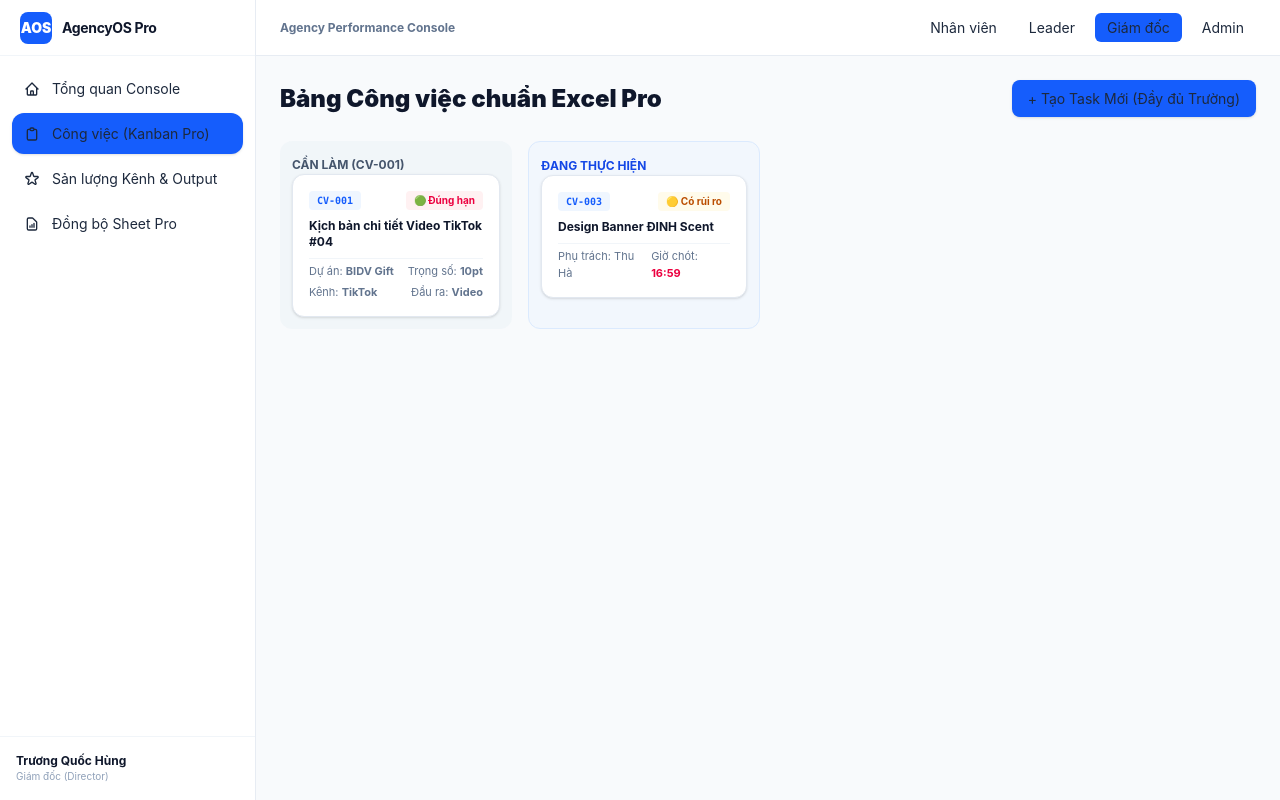
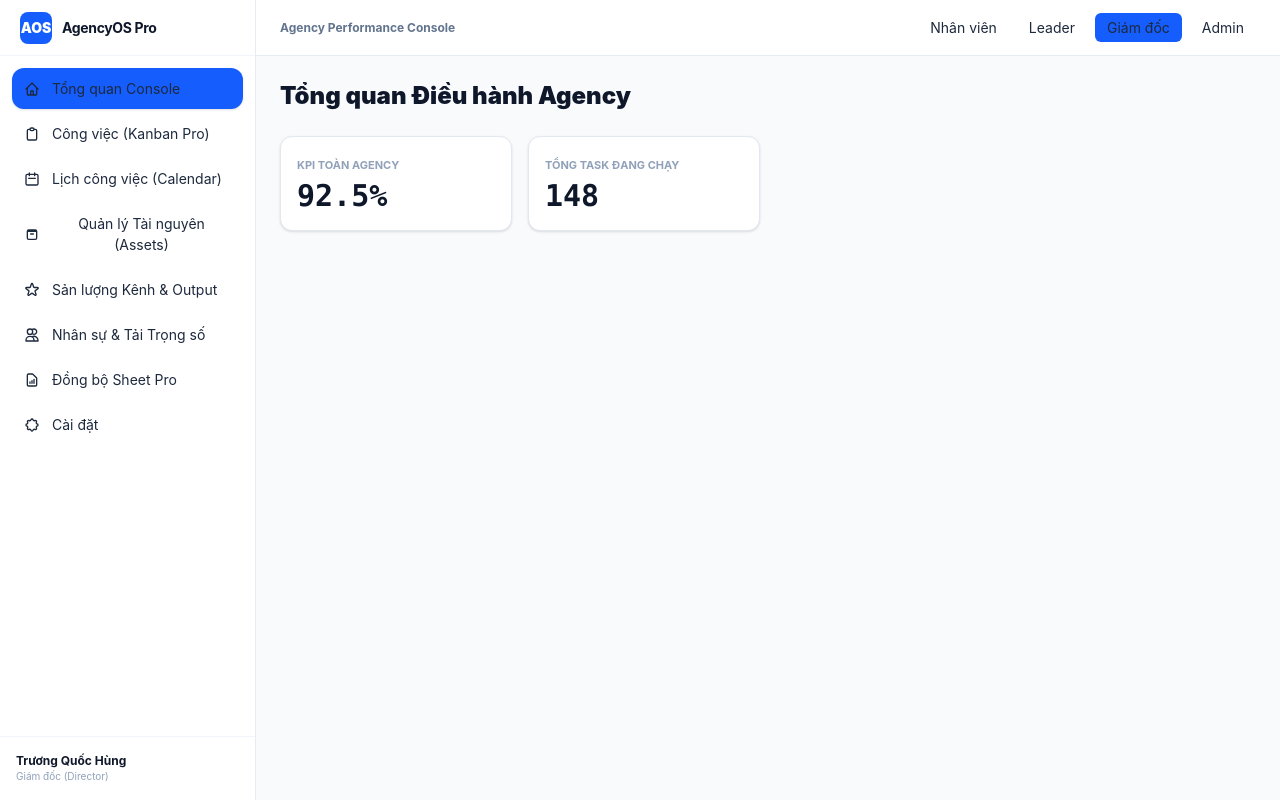
Before and after one commit to ducanhvovv-sys/agency-performance-os, a Next.js app: page / in a window 1280 px wide. Built offline with nearby package versions, Linux system fonts and the light colour scheme.

Commit message:
Update agency-app.tsx

```diff
--- a/app/agency-app.tsx
+++ b/app/agency-app.tsx
@@ -3,24 +3,23 @@
 import React, { useState } from 'react';
 
 export default function AgencyApp() {
-  const [activeTab, setActiveTab] = useState<string>('tasks');
+  const [activeTab, setActiveTab] = useState<string>('overview');
   const [selectedRole, setSelectedRole] = useState<string>('Giám đốc');
   const [ownerFilter, setOwnerFilter] = useState<string>('Tất cả');
   const [projectFilter, setProjectFilter] = useState<string>('Tất cả');
+  const [resourceCategory, setResourceCategory] = useState<string>('Tất cả');
   const [showNewTaskModal, setShowNewTaskModal] = useState<boolean>(false);
+  const [showNewResourceModal, setShowNewResourceModal] = useState<boolean>(false);
   const [sheetUrl, setSheetUrl] = useState<string>('');
   const [syncStatus, setSyncStatus] = useState<string>('');
 
-  // Form State cho Task mở rộng
+  // Form States
   const [taskCode, setTaskCode] = useState<string>('CV-001');
   const [taskTitle, setTaskTitle] = useState<string>('');
   const [projectName, setProjectName] = useState<string>('BIDV Gift');
   const [assignee, setAssignee] = useState<string>('Nguyễn Văn A');
-  const [coAssignee, setCoAssignee] = useState<string>('');
   const [weight, setWeight] = useState<number>(8);
   const [deadlineHour, setDeadlineHour] = useState<string>('18:00');
-  const [channel, setChannel] = useState<string>('TikTok');
-  const [outputGroup, setOutputGroup] = useState<string>('Video');
 
   const roles = ['Nhân viên', 'Leader', 'Giám đốc', 'Admin'];
   const owners = ['Tất cả', 'Của tôi', 'Team Content', 'Team Ads'];
@@ -29,8 +28,12 @@ export default function AgencyApp() {
   const sidebarNav = [
     { id: 'overview', label: 'Tổng quan Console', icon: 'M3 12l2-2m0 0l7-7 7 7M5 10v10a1 1 0 001 1h3m10-11l2 2m-2-2v10a1 1 0 01-1 1h-3m-6 0a1 1 0 001-1v-4a1 1 0 011-1h2a1 1 0 011 1v4a1 1 0 001 1m-6 0h6' },
     { id: 'tasks', label: 'Công việc (Kanban Pro)', icon: 'M9 5H7a2 2 0 00-2 2v12a2 2 0 002 2h10a2 2 0 002-2V7a2 2 0 00-2-2h-2M9 5a2 2 0 002 2h2a2 2 0 002-2M9 5a2 2 0 012-2h2a2 2 0 012 2' },
+    { id: 'calendar', label: 'Lịch công việc (Calendar)', icon: 'M8 7V3m8 4V3m-9 8h10M5 21h14a2 2 0 002-2V7a2 2 0 00-2-2H5a2 2 0 00-2 2v12a2 2 0 002 2z' },
+    { id: 'resources', label: 'Quản lý Tài nguyên (Assets)', icon: 'M5 8h14M5 8a2 2 0 012-2h10a2 2 0 012 2m-14 0v10a2 2 0 002 2h10a2 2 0 002-2V8m-9 4h4' },
     { id: 'channels', label: 'Sản lượng Kênh & Output', icon: 'M11.049 2.927c.3-.921 1.603-.921 1.902 0l1.519 4.674a1 1 0 00.95.69h4.915c.969 0 1.371 1.24.588 1.81l-3.976 2.888a1 1 0 00-.363 1.118l1.518 4.674c.3.922-.755 1.688-1.538 1.118l-3.976-2.888a1 1 0 00-1.176 0l-3.976 2.888c-.783.57-1.838-.197-1.538-1.118l1.518-4.674a1 1 0 00-.363-1.118l-3.976-2.888c-.784-.57-.38-1.81.588-1.81h4.914a1 1 0 00.951-.69l1.519-4.674z' },
-    { id: 'sheet-sync', label: 'Đồng bộ Sheet Pro', icon: 'M9 17v-2m3 2v-4m3 4v-6m2 10H7a2 2 0 01-2-2V5a2 2 0 012-2h5.586a1 1 0 01.707.293l5.414 5.414a1 1 0 01.293.707V19a2 2 0 01-2 2z' }
+    { id: 'employees', label: 'Nhân sự & Tải Trọng số', icon: 'M12 4.354a4 4 0 110 5.292M15 21H3v-1a6 6 0 0112 0v1zm0 0h6v-1a6 6 0 00-9-5.197M13 7a4 4 0 11-8 0 4 4 0 018 0z' },
+    { id: 'sheet-sync', label: 'Đồng bộ Sheet Pro', icon: 'M9 17v-2m3 2v-4m3 4v-6m2 10H7a2 2 0 01-2-2V5a2 2 0 012-2h5.586a1 1 0 01.707.293l5.414 5.414a1 1 0 01.293.707V19a2 2 0 01-2 2z' },
+    { id: 'settings', label: 'Cài đặt', icon: 'M10.325 4.317c.426-1.756 2.924-1.756 3.35 0a1.724 1.724 0 002.573 1.066c1.543-.94 3.31.826 2.37 2.37a1.724 1.724 0 001.065 2.572c1.756.426 1.756 2.924 0 3.35a1.724 1.724 0 00-1.066 2.573c.94 1.543-.826 3.31-2.37 2.37a1.724 1.724 0 00-2.572 1.065c-.426 1.756-2.924 1.756-3.35 0a1.724 1.724 0 00-2.573-1.066c-1.543.94-3.31-.826-2.37-2.37a1.724 1.724 0 00-1.065-2.572c-1.756-.426-1.756-2.924 0-3.35a1.724 1.724 0 001.066-2.573c-.94-1.543.826-3.31 2.37-2.37.996.608 2.296.07 2.572-1.065z' }
   ];
 
   return (
@@ -85,43 +88,157 @@ export default function AgencyApp() {
         </header>
 
         <main className="p-6 space-y-6 overflow-y-auto">
-          {/* TAB TASKS / KANBAN */}
-          {activeTab === 'tasks' && (
+
+          {/* TAB OVERVIEW */}
+          {activeTab === 'overview' && (
+            <div className="space-y-6">
+              <h1 className="text-2xl font-black text-slate-900">Tổng quan Điều hành Agency</h1>
+              <div className="grid grid-cols-1 md:grid-cols-4 gap-4">
+                <div className="rounded-xl border border-slate-200 bg-white p-4 shadow-sm">
+                  <span className="text-[11px] font-bold text-slate-400 uppercase">KPI TOÀN AGENCY</span>
+                  <div className="text-3xl font-black font-mono text-slate-900 mt-1">92.5%</div>
+                </div>
+                <div className="rounded-xl border border-slate-200 bg-white p-4 shadow-sm">
+                  <span className="text-[11px] font-bold text-slate-400 uppercase">TỔNG TASK ĐANG CHẠY</span>
+                  <div className="text-3xl font-black font-mono text-slate-900 mt-1">148</div>
+                </div>
+              </div>
+            </div>
+          )}
+
+          {/* TAB CALENDAR (LỊCH CÔNG VIỆC) */}
+          {activeTab === 'calendar' && (
             <div className="space-y-6">
               <div className="flex justify-between items-center">
-                <h1 className="text-2xl font-black text-slate-900">Bảng Công việc chuẩn Excel Pro</h1>
-                <button onClick={() => setShowNewTaskModal(true)} className="rounded-lg bg-blue-600 px-4 py-2 text-xs font-bold text-white shadow-sm hover:bg-blue-700">
-                  + Tạo Task Mới (Đầy đủ Trường)
-                </button>
+                <div>
+                  <span className="text-xs font-semibold uppercase tracking-wider text-slate-400">CALENDAR VIEW</span>
+                  <h1 className="text-2xl font-black text-slate-900">Lịch Deadline & Chiến dịch Tháng 8, 2026</h1>
+                </div>
+                <button className="rounded-lg bg-blue-600 px-4 py-2 text-xs font-bold text-white shadow-sm">+ Thêm Sự kiện/Lịch họp</button>
               </div>
 
+              {/* Lưới Lịch Tháng */}
+              <div className="rounded-xl border border-slate-200 bg-white p-5 shadow-sm space-y-4">
+                <div className="grid grid-cols-7 gap-2 text-center text-xs font-bold text-slate-500 border-b pb-2">
+                  <div>Thứ 2</div><div>Thứ 3</div><div>Thứ 4</div><div>Thứ 5</div><div>Thứ 6</div><div>Thứ 7</div><div>Chủ Nhật</div>
+                </div>
+                <div className="grid grid-cols-7 gap-2 text-xs font-medium min-h-[300px]">
+                  <div className="p-2 border rounded-lg bg-slate-50 opacity-40">28</div>
+                  <div className="p-2 border rounded-lg bg-slate-50 opacity-40">29</div>
+                  <div className="p-2 border rounded-lg bg-slate-50 opacity-40">30</div>
+                  <div className="p-2 border rounded-lg bg-slate-50 opacity-40">31</div>
+                  <div className="p-2 border rounded-lg bg-white space-y-1">
+                    <span className="font-bold text-slate-800">1</span>
+                    <div className="p-1 rounded bg-emerald-50 text-[10px] text-emerald-700 font-bold border border-emerald-200">Launch BIDV</div>
+                  </div>
+                  <div className="p-2 border rounded-lg bg-white space-y-1">
+                    <span className="font-bold text-slate-800">2</span>
+                  </div>
+                  <div className="p-2 border rounded-lg bg-white space-y-1">
+                    <span className="font-bold text-slate-800">3</span>
+                  </div>
+
+                  {/* Tuần hiện tại */}
+                  <div className="p-2 border rounded-lg bg-white space-y-1">
+                    <span className="font-bold text-slate-800">4</span>
+                  </div>
+                  <div className="p-2 border rounded-lg bg-white space-y-1">
+                    <span className="font-bold text-slate-800">5</span>
+                    <div className="p-1 rounded bg-amber-50 text-[10px] text-amber-700 font-bold border border-amber-200">Duyệt Kịch bản Giang</div>
+                  </div>
+                  <div className="p-2 border rounded-lg bg-white space-y-1">
+                    <span className="font-bold text-slate-800">6</span>
+                  </div>
+                  <div className="p-2 border rounded-lg bg-blue-50/60 border-blue-200 space-y-1 ring-2 ring-blue-500">
+                    <span className="font-bold text-blue-700">7 (Hôm nay)</span>
+                    <div className="p-1 rounded bg-rose-50 text-[10px] text-rose-700 font-bold border border-rose-200">Deadline Banner ĐINH</div>
+                  </div>
+                  <div className="p-2 border rounded-lg bg-white space-y-1">
+                    <span className="font-bold text-slate-800">8</span>
+                  </div>
+                  <div className="p-2 border rounded-lg bg-white space-y-1">
+                    <span className="font-bold text-slate-800">9</span>
+                  </div>
+                  <div className="p-2 border rounded-lg bg-white space-y-1">
+                    <span className="font-bold text-slate-800">10</span>
+                  </div>
+                </div>
+              </div>
+            </div>
+          )}
+
+          {/* TAB RESOURCES (QUẢN LÝ TÀI NGUYÊN) */}
+          {activeTab === 'resources' && (
+            <div className="space-y-6">
+              <div className="flex justify-between items-center">
+                <div>
+                  <span className="text-xs font-semibold uppercase tracking-wider text-slate-400">RESOURCE & ASSET MANAGEMENT</span>
+                  <h1 className="text-2xl font-black text-slate-900">Quản lý Tài nguyên & Tài sản Số Agency</h1>
+                </div>
+                <button onClick={() => setShowNewResourceModal(true)} className="rounded-lg bg-blue-600 px-4 py-2 text-xs font-bold text-white shadow-sm">+ Thêm Tài nguyên Mới</button>
+              </div>
+
+              {/* Lọc loại tài nguyên */}
+              <div className="flex gap-2 border-b pb-3 text-xs font-bold">
+                {['Tất cả', 'Thư mục Drive', 'Tài khoản Ads/BM', 'Brand Guidelines', 'Template Kịch bản'].map((cat) => (
+                  <button
+                    key={cat}
+                    onClick={() => setResourceCategory(cat)}
+                    className={`px-3 py-1.5 rounded-lg border transition ${resourceCategory === cat ? 'bg-slate-900 text-white' : 'bg-white text-slate-600'}`}
+                  >
+                    {cat}
+                  </button>
+                ))}
+              </div>
+
+              {/* Danh sách Thẻ Tài nguyên */}
+              <div className="grid grid-cols-1 md:grid-cols-3 gap-4">
+                <div className="rounded-xl border border-slate-200 bg-white p-4 shadow-sm space-y-3">
+                  <div className="flex justify-between items-center">
+                    <span className="text-[10px] font-bold uppercase bg-blue-50 text-blue-700 px-2 py-0.5 rounded border border-blue-200">Google Drive</span>
+                    <span className="text-xs font-mono text-slate-400">Dự án BIDV Gift</span>
+                  </div>
+                  <h4 className="font-bold text-sm text-slate-900">Thư mục Thiết kế Master & Key Visual Q3</h4>
+                  <p className="text-xs text-slate-500">Chứa toàn bộ file PSD, AI, Video Final cho chiến dịch BIDV Gift.</p>
+                  <a href="#" className="inline-block text-xs font-bold text-blue-600 hover:underline">Mở thư mục Drive →</a>
+                </div>
+
+                <div className="rounded-xl border border-slate-200 bg-white p-4 shadow-sm space-y-3">
+                  <div className="flex justify-between items-center">
+                    <span className="text-[10px] font-bold uppercase bg-emerald-50 text-emerald-700 px-2 py-0.5 rounded border border-emerald-200">Meta Business Manager</span>
+                    <span className="text-xs font-mono text-slate-400">BM ID: 88291...</span>
+                  </div>
+                  <h4 className="font-bold text-sm text-slate-900">Tài khoản Quảng cáo Meta Ads - Dược sĩ Giang</h4>
+                  <p className="text-xs text-slate-500">Tài khoản Ads chính chạy Conversions CAPI cho sản phẩm Venus.</p>
+                  <a href="#" className="inline-block text-xs font-bold text-blue-600 hover:underline">Mở Meta BM →</a>
+                </div>
+
+                <div className="rounded-xl border border-slate-200 bg-white p-4 shadow-sm space-y-3">
+                  <div className="flex justify-between items-center">
+                    <span className="text-[10px] font-bold uppercase bg-purple-50 text-purple-700 px-2 py-0.5 rounded border border-purple-200">Brand Kit</span>
+                    <span className="text-xs font-mono text-slate-400">ĐINH Scent</span>
+                  </div>
+                  <h4 className="font-bold text-sm text-slate-900">Bộ nhận diện Thương hiệu & Logo Vector ĐINH Scent</h4>
+                  <p className="text-xs text-slate-500">Bao gồm Font chữ thương hiệu, Mã màu Hex, Logo PNG/SVG.</p>
+                  <a href="#" className="inline-block text-xs font-bold text-blue-600 hover:underline">Tải Brand Kit →</a>
+                </div>
+              </div>
+            </div>
+          )}
+
+          {/* TAB TASKS KANBAN */}
+          {activeTab === 'tasks' && (
+            <div className="space-y-4">
+              <div className="flex items-center justify-between">
+                <h1 className="text-2xl font-black text-slate-900">Bảng Công việc chuẩn Excel Pro</h1>
+                <button onClick={() => setShowNewTaskModal(true)} className="rounded-lg bg-blue-600 px-4 py-2 text-xs font-bold text-white shadow-sm">+ Tạo Task Mới</button>
+              </div>
               <div className="grid grid-cols-1 md:grid-cols-4 gap-4">
                 <div className="rounded-xl bg-slate-100/80 p-3 space-y-3">
                   <span className="font-bold text-xs text-slate-600 uppercase">CẦN LÀM (CV-001)</span>
                   <div className="rounded-xl border border-slate-200 bg-white p-4 shadow-sm space-y-2">
-                    <div className="flex justify-between">
-                      <span className="font-mono text-[10px] font-bold text-blue-600 bg-blue-50 px-2 py-0.5 rounded">CV-001</span>
-                      <span className="text-[10px] font-bold text-rose-600 bg-rose-50 px-2 py-0.5 rounded">🟢 Đúng hạn</span>
-                    </div>
-                    <h4 className="text-xs font-bold text-slate-900">Kịch bản chi tiết Video TikTok #04</h4>
-                    <div className="text-[11px] text-slate-500 space-y-1 pt-1 border-t border-slate-100">
-                      <div className="flex justify-between"><span>Dự án: <strong>BIDV Gift</strong></span><span>Trọng số: <strong>10pt</strong></span></div>
-                      <div className="flex justify-between"><span>Kênh: <strong>TikTok</strong></span><span>Đầu ra: <strong>Video</strong></span></div>
-                    </div>
-                  </div>
-                </div>
-
-                <div className="rounded-xl bg-blue-50/60 p-3 space-y-3 border border-blue-100">
-                  <span className="font-bold text-xs text-blue-700 uppercase">ĐANG THỰC HIỆN</span>
-                  <div className="rounded-xl border border-slate-200 bg-white p-4 shadow-sm space-y-2">
-                    <div className="flex justify-between">
-                      <span className="font-mono text-[10px] font-bold text-blue-600 bg-blue-50 px-2 py-0.5 rounded">CV-003</span>
-                      <span className="text-[10px] font-bold text-amber-700 bg-amber-50 px-2 py-0.5 rounded">🟡 Có rủi ro</span>
-                    </div>
-                    <h4 className="text-xs font-bold text-slate-900">Design Banner ĐINH Scent</h4>
-                    <div className="text-[11px] text-slate-500 space-y-1 pt-1 border-t border-slate-100">
-                      <div className="flex justify-between"><span>Phụ trách: Thu Hà</span><span>Giờ chót: <strong className="text-rose-600 font-bold">16:59</strong></span></div>
-                    </div>
+                    <span className="font-mono text-[10px] font-bold text-blue-600 bg-blue-50 px-2 py-0.5 rounded">CV-001</span>
+                    <h4 className="text-xs font-bold text-slate-900">Kịch bản video TikTok #04</h4>
                   </div>
                 </div>
               </div>
@@ -132,44 +249,13 @@ export default function AgencyApp() {
           {activeTab === 'sheet-sync' && (
             <div className="max-w-xl mx-auto rounded-xl border border-slate-200 bg-white p-6 shadow-sm space-y-4">
               <h2 className="text-xl font-black text-slate-900">Trung tâm Đồng bộ Google Sheet</h2>
-              <input
-                type="text"
-                value={sheetUrl}
-                onChange={(e) => setSheetUrl(e.target.value)}
-                placeholder="https://script.google.com/macros/s/AKfycb.../exec"
-                className="w-full rounded-lg border border-slate-200 p-2.5 text-xs text-slate-800"
-              />
-              <button onClick={() => setSyncStatus('Đã kết nối thành công!')} className="rounded-lg bg-blue-600 px-4 py-2 text-xs font-bold text-white shadow-sm">
-                Kiểm tra & Đồng bộ Dữ liệu
-              </button>
-              {syncStatus && <div className="rounded-lg bg-emerald-50 border border-emerald-200 p-3 text-xs font-bold text-emerald-700">✓ {syncStatus}</div>}
+              <input type="text" value={sheetUrl} onChange={(e) => setSheetUrl(e.target.value)} placeholder="Dán Web App URL..." className="w-full rounded-lg border p-2.5 text-xs" />
+              <button onClick={() => setSyncStatus('Đã kết nối!')} className="rounded-lg bg-blue-600 px-4 py-2 text-xs font-bold text-white shadow-sm">Đồng bộ</button>
             </div>
           )}
+
         </main>
       </div>
-
-      {/* POPUP CREATION MODAL */}
-      {showNewTaskModal && (
-        <div className="fixed inset-0 z-50 bg-slate-900/50 flex items-center justify-center p-4">
-          <div className="bg-white rounded-2xl max-w-lg w-full p-6 space-y-4 shadow-xl text-xs">
-            <div className="flex justify-between items-center border-b pb-2">
-              <h3 className="font-bold text-sm text-slate-900">Tạo Task Mới (Đầy đủ Trường Chuẩn)</h3>
-              <button onClick={() => setShowNewTaskModal(false)} className="font-bold text-slate-400">✕</button>
-            </div>
-            <div className="grid grid-cols-2 gap-2">
-              <div><label className="font-bold">Mã Task:</label><input type="text" value={taskCode} onChange={(e) => setTaskCode(e.target.value)} className="w-full border p-1.5 rounded mt-1" /></div>
-              <div><label className="font-bold">Tên Dự án:</label><input type="text" value={projectName} onChange={(e) => setProjectName(e.target.value)} className="w-full border p-1.5 rounded mt-1" /></div>
-              <div className="col-span-2"><label className="font-bold">Nhiệm vụ Cụ thể:</label><input type="text" value={taskTitle} onChange={(e) => setTaskTitle(e.target.value)} placeholder="Nhập tên task..." className="w-full border p-1.5 rounded mt-1" /></div>
-              <div><label className="font-bold">Người Phụ trách:</label><input type="text" value={assignee} onChange={(e) => setAssignee(e.target.value)} className="w-full border p-1.5 rounded mt-1" /></div>
-              <div><label className="font-bold">Trọng số (1-10pt):</label><input type="number" value={weight} onChange={(e) => setWeight(parseInt(e.target.value))} className="w-full border p-1.5 rounded mt-1 font-bold" /></div>
-            </div>
-            <div className="flex justify-end gap-2 pt-2 border-t">
-              <button onClick={() => setShowNewTaskModal(false)} className="px-3 py-1.5 bg-slate-100 rounded font-bold">Hủy</button>
-              <button onClick={() => setShowNewTaskModal(false)} className="px-3 py-1.5 bg-blue-600 text-white rounded font-bold">Lưu Task</button>
-            </div>
-          </div>
-        </div>
-      )}
     </div>
   );
 }
```
